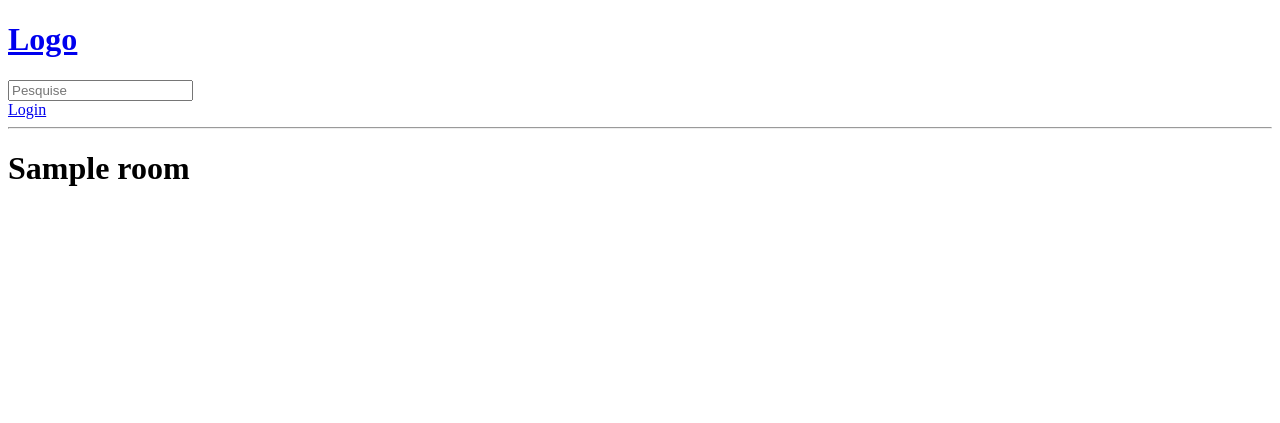
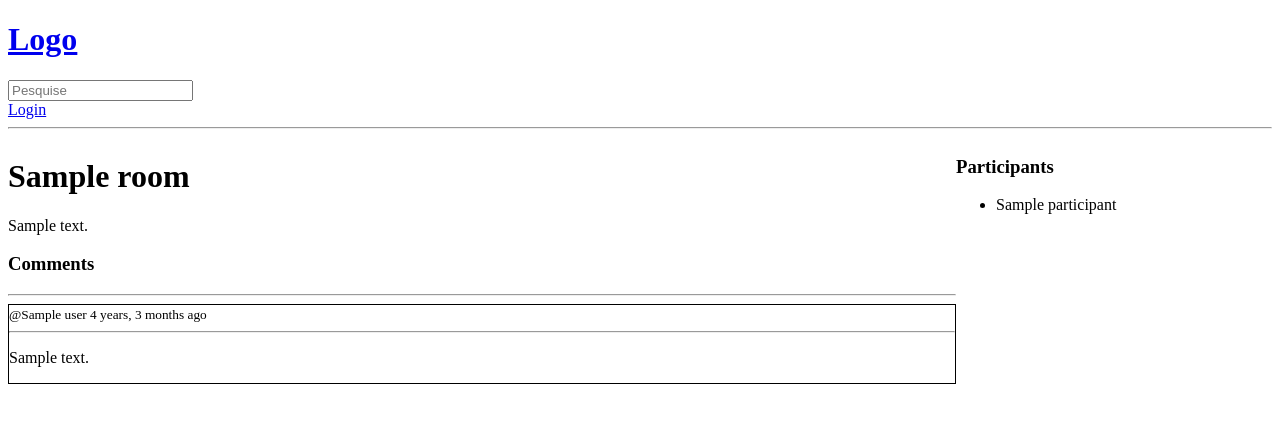
Before and after one commit to JoaoRobert0/studybud, a Django app: template base/templates/base/room.html in a window 1280 px wide. Shown: the top 423 px of the page. Run offline with Django 5.2, Linux system fonts and the light colour scheme; the template is opened without the code that fills it: most values are stand-ins (such as "Sample title", 1, 10 or a date in 2020).

Commit message:
CRUD chat

```diff
--- a/base/models.py
+++ b/base/models.py
@@ -14,6 +14,7 @@ class Room(models.Model):
     topic = models.ForeignKey(Topic, on_delete=models.SET_NULL, null=True)
     name = models.CharField(max_length=200)
     description = models.TextField(null=True, blank=True)
+    participants = models.ManyToManyField(User, related_name='participants', blank=True)
     created = models.DateTimeField(auto_now_add=True)
     updated = models.DateTimeField(auto_now=True)
 
--- a/base/templates/base/room.html
+++ b/base/templates/base/room.html
@@ -2,6 +2,58 @@
 
 {% block content %}
 
-<h1>{{room.name}}</h1>
+<style>
+
+    .room-container{
+        display: grid;
+        grid-template-columns: 3fr 1fr;
+    }
+
+</style>
+
+<div class="room-container">
+
+    <div>
+
+        <h1>{{room.name}}</h1>
+        <p>{{room.description}}</p>
+
+        <div class="comment-wrapper">
+            <h3>Comments</h3>
+            <hr>
+            {% for message in all_messages%}
+                <div style="border: 1px black solid;">
+                    {% if request.user == message.user %}
+                        <a href="{% url 'delete-message' message.id %}">Delete</a>
+                    {% endif %}
+                    <small>@{{message.user}} {{message.created|timesince}} ago</small>
+                    <hr>
+                    <p>{{message.body}}</p>
+                </div>
+            {% endfor %}
+        </div>
+
+        {% if request.user.is_authenticated %}
+            <div class="comment-form">
+                <form method="post" action="">
+                    {% csrf_token %}
+                    <input type="text" name="body" placeholder="Write your message">
+                </form>
+            </div>
+        {% endif %}
+
+    </div>
+
+    <div>
+
+        <h3>Participants</h3>
+        <ul>
+            {% for participant in participants %}
+            <li>{{participant}}</li>
+            {% endfor %}
+        </ul>
+
+    </div>
+</div>
 
 {% endblock %}
--- a/base/urls.py
+++ b/base/urls.py
@@ -3,11 +3,16 @@ from . import views
 
 urlpatterns = [
     path('', views.home, name='home'),
+
     path('login/', views.loginPage, name='login'),
     path('register/', views.registerPage, name='register'),
     path('logout/', views.logoutUser, name='logout'),
+
     path('room-page/<str:pk>', views.room, name='room'),
+
     path('create-room/', views.createRoom, name='create-room'),
     path('update-room/<str:pk>', views.updateRoom, name='update-room'),
     path('delete-room/<str:pk>', views.deleteRoom, name='delete-room'),
+
+    path('delete-message/<str:pk>', views.deleteMessage, name='delete-message')
 ]
```
Also changed, not shown: base/views.py (+27 -2 lines), base/migrations/0003_alter_room_options_room_participants.py (added), db.sqlite3.
